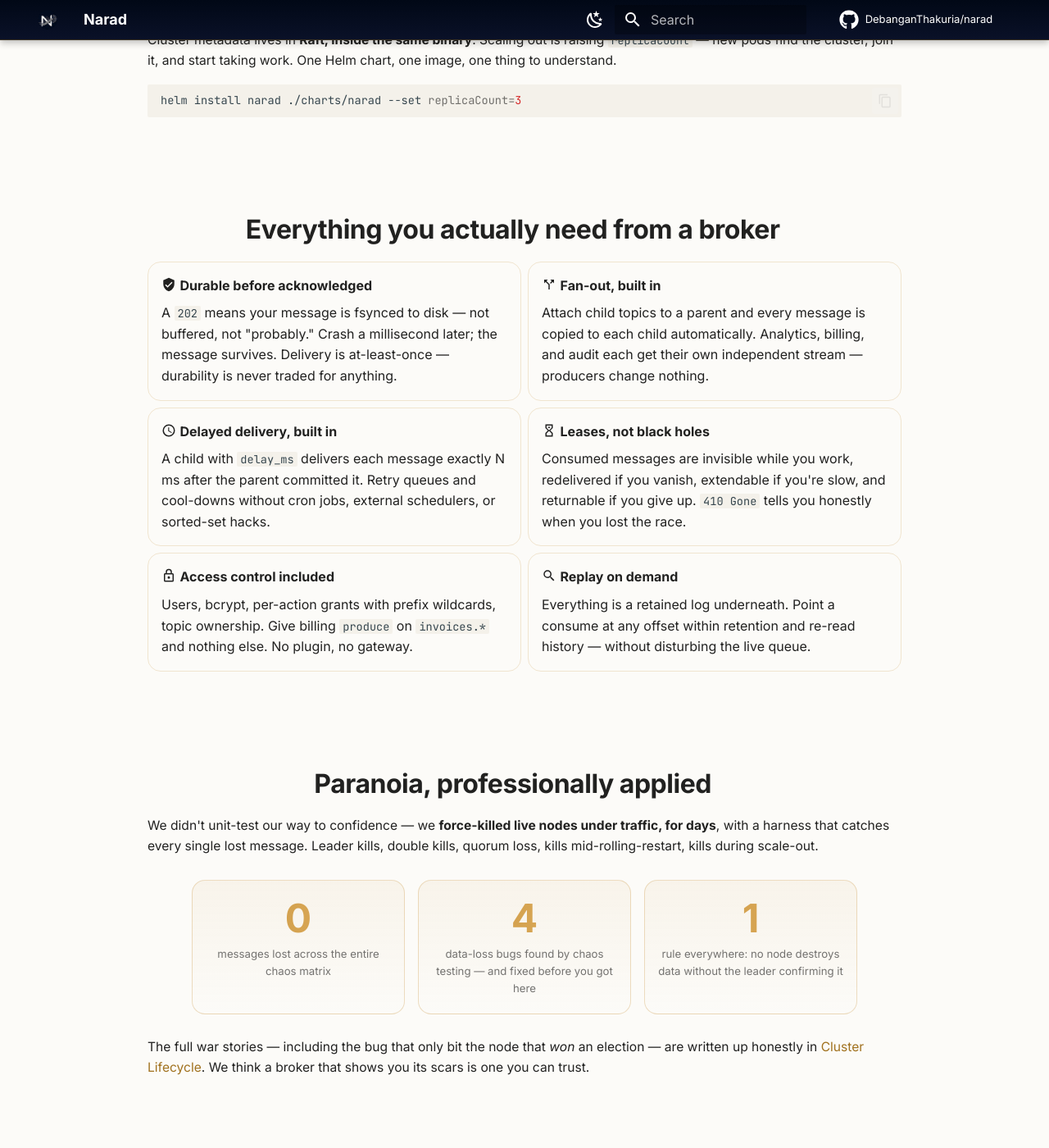
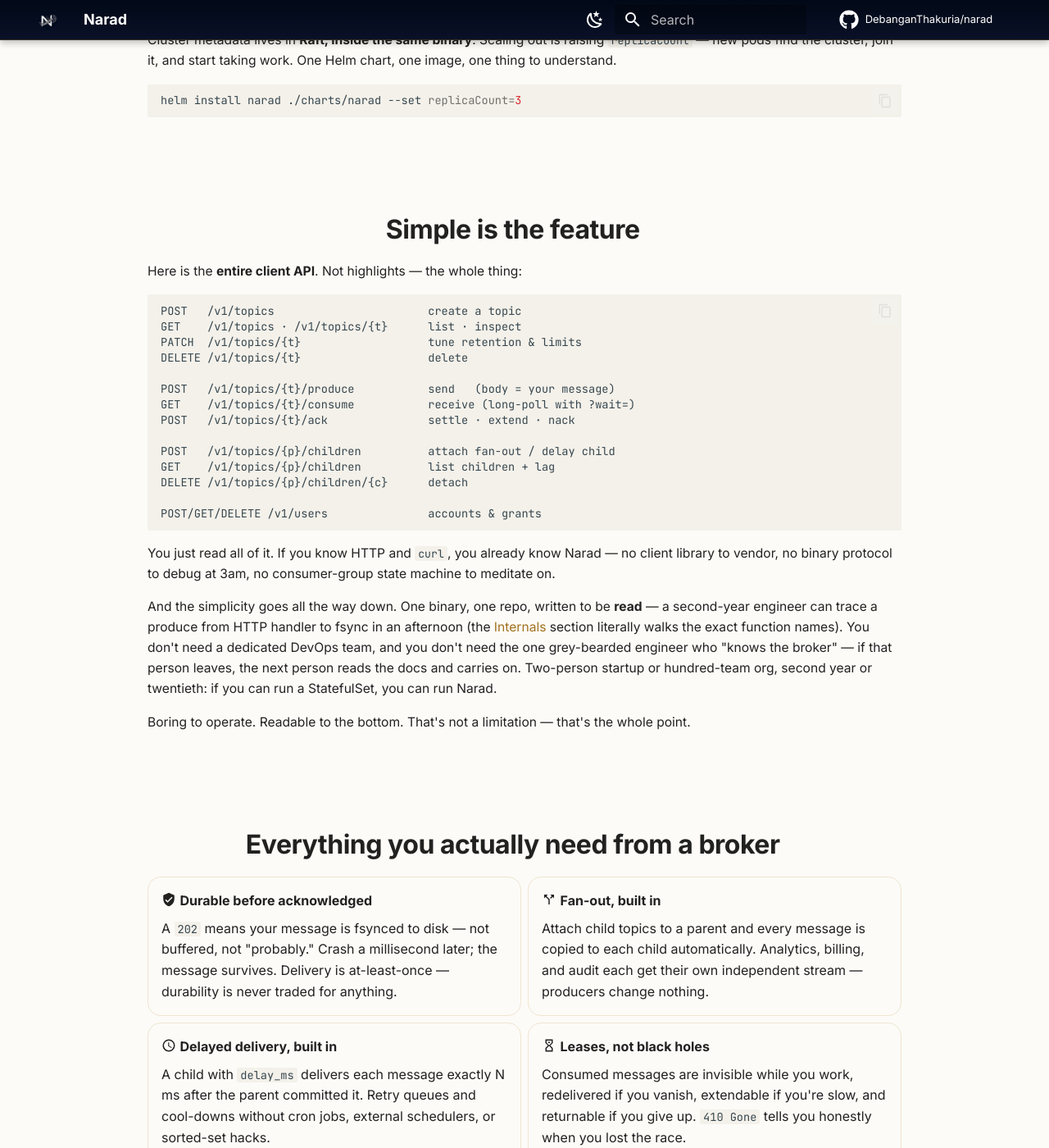
Before and after one commit to DebanganThakuria/narad, an MkDocs documentation site: the page built from docs/index.md, in a window 1280 px wide and 1400 px high, scrolled down 3462 px. Shown: the whole window at 82% size. Built offline with MkDocs 1.6.1 and Material for MkDocs 9.7.7, drawn with Linux system fonts in a browser that asks for light colours; comment, search, counter and statistics services are not loaded.

Commit message:
Docs: landing — simple is the feature (#89)
The entire client API printed on screen as its own proof, plus the
pitch the project actually stands on: readable to the bottom, no
dedicated DevOps team, no greybeard dependency — small teams and big
ones, second year or twentieth.

Co-authored-by: Claude Fable 5 <noreply@anthropic.com>

````diff
--- a/docs/index.md
+++ b/docs/index.md
@@ -109,6 +109,37 @@ helm install narad ./charts/narad --set replicaCount=3
 
 <div class="narad-section" markdown>
 
+## Simple is the feature
+
+Here is the **entire client API**. Not highlights — the whole thing:
+
+```text
+POST   /v1/topics                       create a topic
+GET    /v1/topics · /v1/topics/{t}      list · inspect
+PATCH  /v1/topics/{t}                   tune retention & limits
+DELETE /v1/topics/{t}                   delete
+
+POST   /v1/topics/{t}/produce           send   (body = your message)
+GET    /v1/topics/{t}/consume           receive (long-poll with ?wait=)
+POST   /v1/topics/{t}/ack               settle · extend · nack
+
+POST   /v1/topics/{p}/children          attach fan-out / delay child
+GET    /v1/topics/{p}/children          list children + lag
+DELETE /v1/topics/{p}/children/{c}      detach
+
+POST/GET/DELETE /v1/users               accounts & grants
+```
+
+You just read all of it. If you know HTTP and `curl`, you already know Narad — no client library to vendor, no binary protocol to debug at 3am, no consumer-group state machine to meditate on.
+
+And the simplicity goes all the way down. One binary, one repo, written to be **read** — a second-year engineer can trace a produce from HTTP handler to fsync in an afternoon (the [Internals](internals/index.md) section literally walks the exact function names). You don't need a dedicated DevOps team, and you don't need the one grey-bearded engineer who "knows the broker" — if that person leaves, the next person reads the docs and carries on. Two-person startup or hundred-team org, second year or twentieth: if you can run a StatefulSet, you can run Narad.
+
+Boring to operate. Readable to the bottom. That's not a limitation — that's the whole point.
+
+</div>
+
+<div class="narad-section" markdown>
+
 ## Everything you actually need from a broker
 
 <div class="grid cards" markdown>
````
